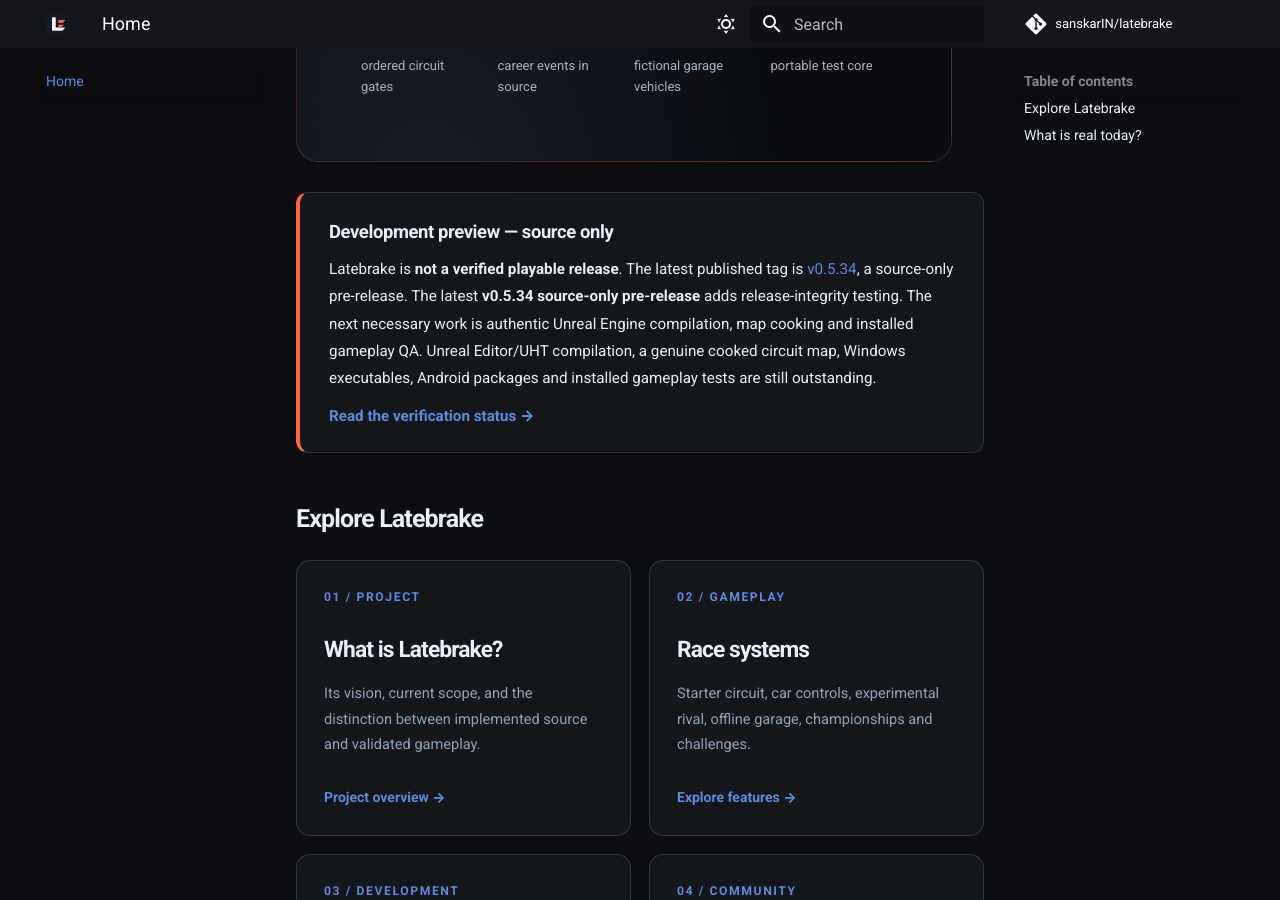
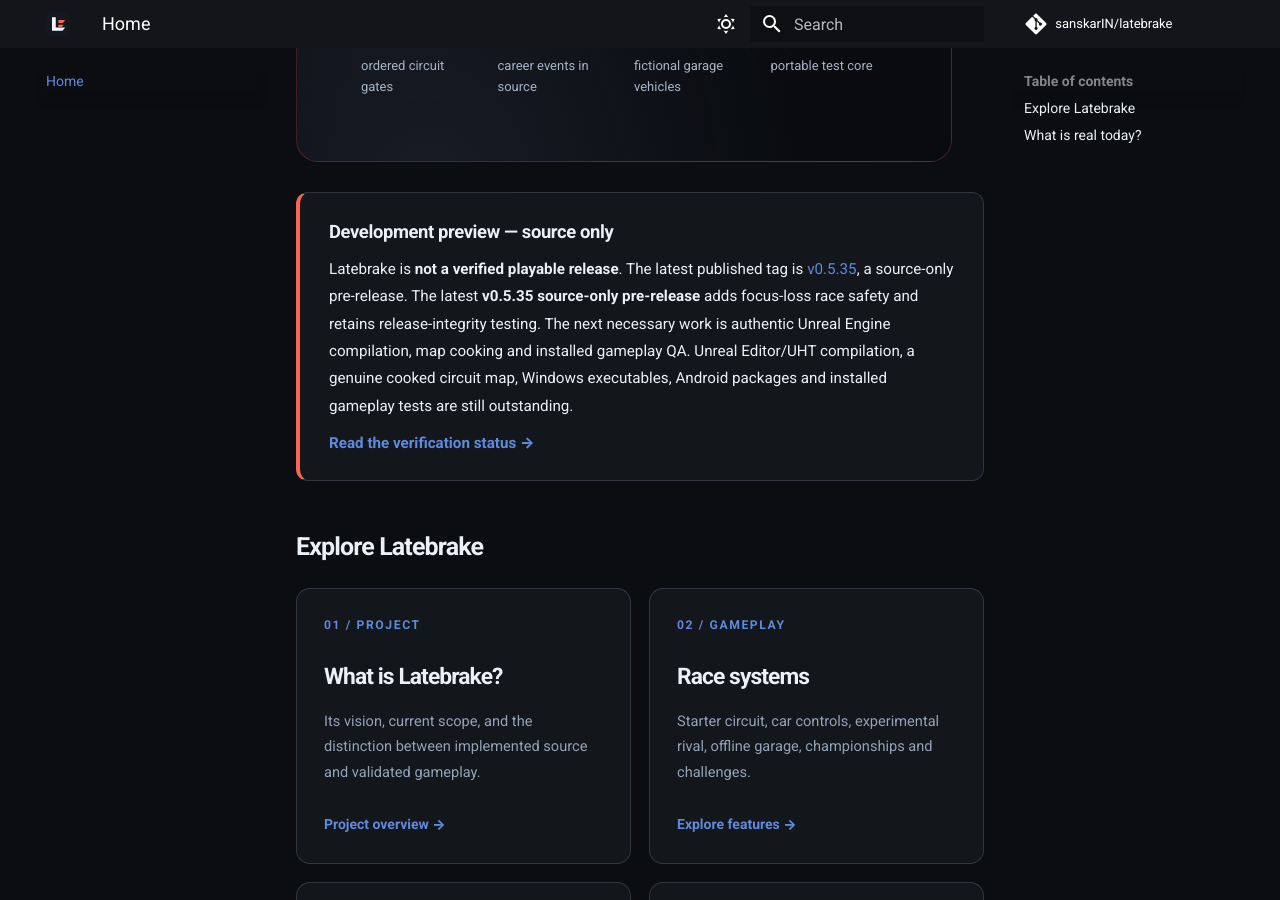
Before and after one commit to sanskarIN/latebrake, an MkDocs documentation site: the page built from docs/index.md, in a window 1280 px wide and 900 px high, scrolled down 702 px. Built offline with MkDocs 1.6.1 and Material for MkDocs 9.7.7, drawn with Linux system fonts in a browser that asks for light colours; comment, search, counter and statistics services are not loaded.

Commit message:
docs(release): publish accurate v0.5.35 status in docs/index.md

```diff
--- a/docs/index.md
+++ b/docs/index.md
@@ -16,7 +16,7 @@
 
 <div class="lb-status-panel" role="status">
   <div class="lb-status-title">Development preview — source only</div>
-  <p>Latebrake is <strong>not a verified playable release</strong>. The latest published tag is <a href="https://github.com/sanskarIN/latebrake/releases/tag/v0.5.34">v0.5.34</a>, a source-only pre-release. The latest <strong>v0.5.34 source-only pre-release</strong> adds release-integrity testing. The next necessary work is authentic Unreal Engine compilation, map cooking and installed gameplay QA. Unreal Editor/UHT compilation, a genuine cooked circuit map, Windows executables, Android packages and installed gameplay tests are still outstanding.</p>
+  <p>Latebrake is <strong>not a verified playable release</strong>. The latest published tag is <a href="https://github.com/sanskarIN/latebrake/releases/tag/v0.5.35">v0.5.35</a>, a source-only pre-release. The latest <strong>v0.5.35 source-only pre-release</strong> adds focus-loss race safety and retains release-integrity testing. The next necessary work is authentic Unreal Engine compilation, map cooking and installed gameplay QA. Unreal Editor/UHT compilation, a genuine cooked circuit map, Windows executables, Android packages and installed gameplay tests are still outstanding.</p>
   <a href="development-status/">Read the verification status →</a>
 </div>
 
```
